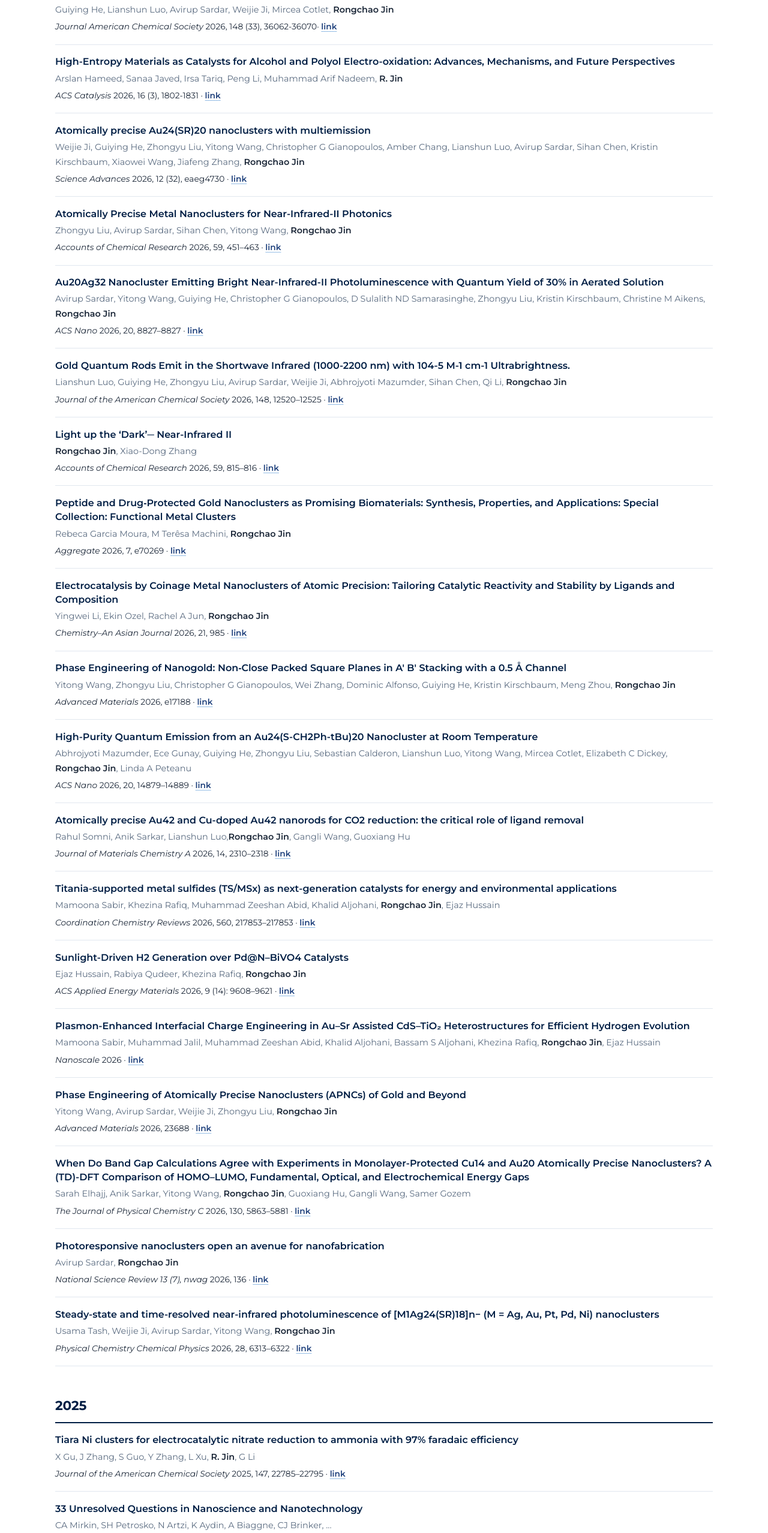
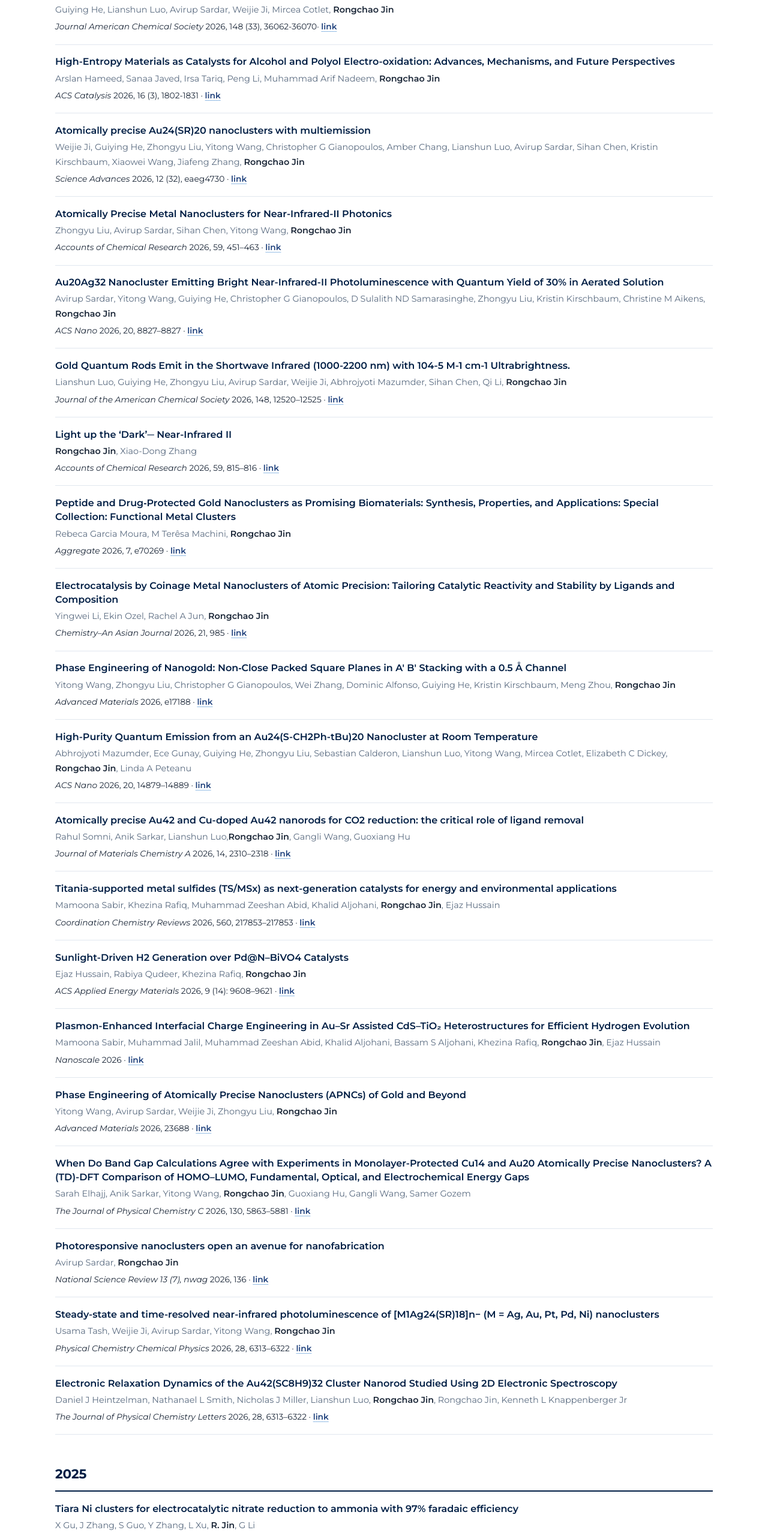
Before and after one commit to heguiying-design/rongchao, a plain HTML site: page publications.html in a window 1280 px wide. Shown: the part 1104-3660 px from the top of the page at 60% size. Drawn offline with Linux system fonts and the light colour scheme.

Commit message:
Update publications.html

```diff
--- a/publications.html
+++ b/publications.html
@@ -98,7 +98,7 @@
         <span class="pub-year">·</span>
         <div>
           <div class="pub-title">High-Entropy Materials as Catalysts for Alcohol and Polyol Electro-oxidation: Advances, Mechanisms, and Future Perspectives</div>
-          <div class="pub-authors">Arslan Hameed, Sanaa Javed, Irsa Tariq, Peng Li, Muhammad Arif Nadeem, <strong>R. Jin</strong></div>
+          <div class="pub-authors">Arslan Hameed, Sanaa Javed, Irsa Tariq, Peng Li, Muhammad Arif Nadeem, <strong>Rongchao Jin</strong></div>
           <div class="pub-meta"><span class="journal">ACS Catalysis</span> 2026, 16 (3), 1802-1831 · <a href="https://pubs.acs.org/accacs/article/16/3/1802/5080995">link</a></div>
         </div>
        </li>
@@ -238,6 +238,14 @@
           <div class="pub-meta"><span class="journal">Physical Chemistry Chemical Physics</span> 2026, 28, 6313–6322 · <a href="https://doi.org/10.1039/d5cp04426j">link</a></div>
         </div>
       </li>
+      <li class="pub">
+        <span class="pub-year">·</span>
+        <div>
+          <div class="pub-title">Electronic Relaxation Dynamics of the Au42(SC8H9)32 Cluster Nanorod Studied Using 2D Electronic Spectroscopy</div>
+          <div class="pub-authors">Daniel J Heintzelman, Nathanael L Smith, Nicholas J Miller, Lianshun Luo, <strong>Rongchao Jin</strong>, Rongchao Jin, Kenneth L Knappenberger Jr</div>
+          <div class="pub-meta"><span class="journal">The Journal of Physical Chemistry Letters</span> 2026, 28, 6313–6322 · <a href="https://doi.org/10.1021/acs.jpclett.5c02924">link</a></div>
+        </div>
+      </li>
       <!-- <li class="pub">
         <span class="pub-year">·</span>
         <div>
@@ -359,14 +367,6 @@
           <div class="pub-title">Surface ligand networking promotes intersystem crossing in the Au18 (SR) 14 nanocluster</div>
           <div class="pub-authors">G He, Z Liu, Y Wang, MY Sfeir, <strong>R. Jin</strong></div>
           <div class="pub-meta"><span class="journal">Nanoscale Horizons</span> 2025, 10, 2374–2380 · <a href="https://scholar.google.com/citations?view_op=view_citation&amp;hl=en&amp;user=vveoESoAAAAJ&amp;cstart=300&amp;pagesize=100&amp;citation_for_view=vveoESoAAAAJ:PDAgwb0ELvkC">link</a></div>
-        </div>
-      </li>
-      <li class="pub">
-        <span class="pub-year">·</span>
-        <div>
-          <div class="pub-title">Electronic Relaxation Dynamics of the Au42(SC8H9)32 Cluster Nanorod Studied Using 2D Electronic Spectroscopy</div>
-          <div class="pub-authors">DJ Heintzelman, NL Smith, NJ Miller, L Luo, <strong>R. Jin</strong>, KL Knappenberger Jr</div>
-          <div class="pub-meta"><span class="journal">The Journal of Physical Chemistry Letters</span> 2025, 17, 54–60 · <a href="https://scholar.google.com/citations?view_op=view_citation&amp;hl=en&amp;user=vveoESoAAAAJ&amp;cstart=300&amp;pagesize=100&amp;citation_for_view=vveoESoAAAAJ:fiUsP84psekC">link</a></div>
         </div>
       </li>
       <li class="pub">
```
